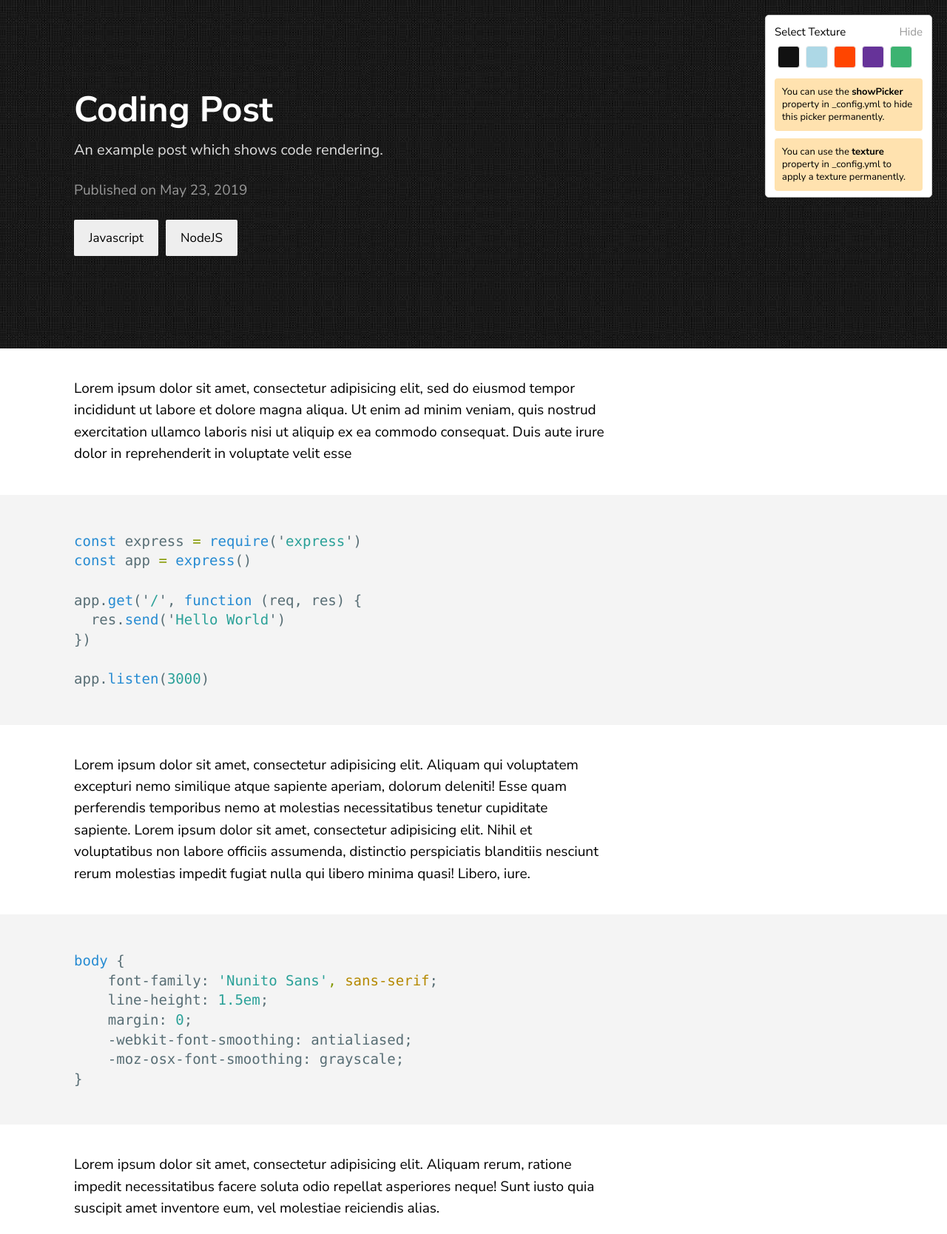
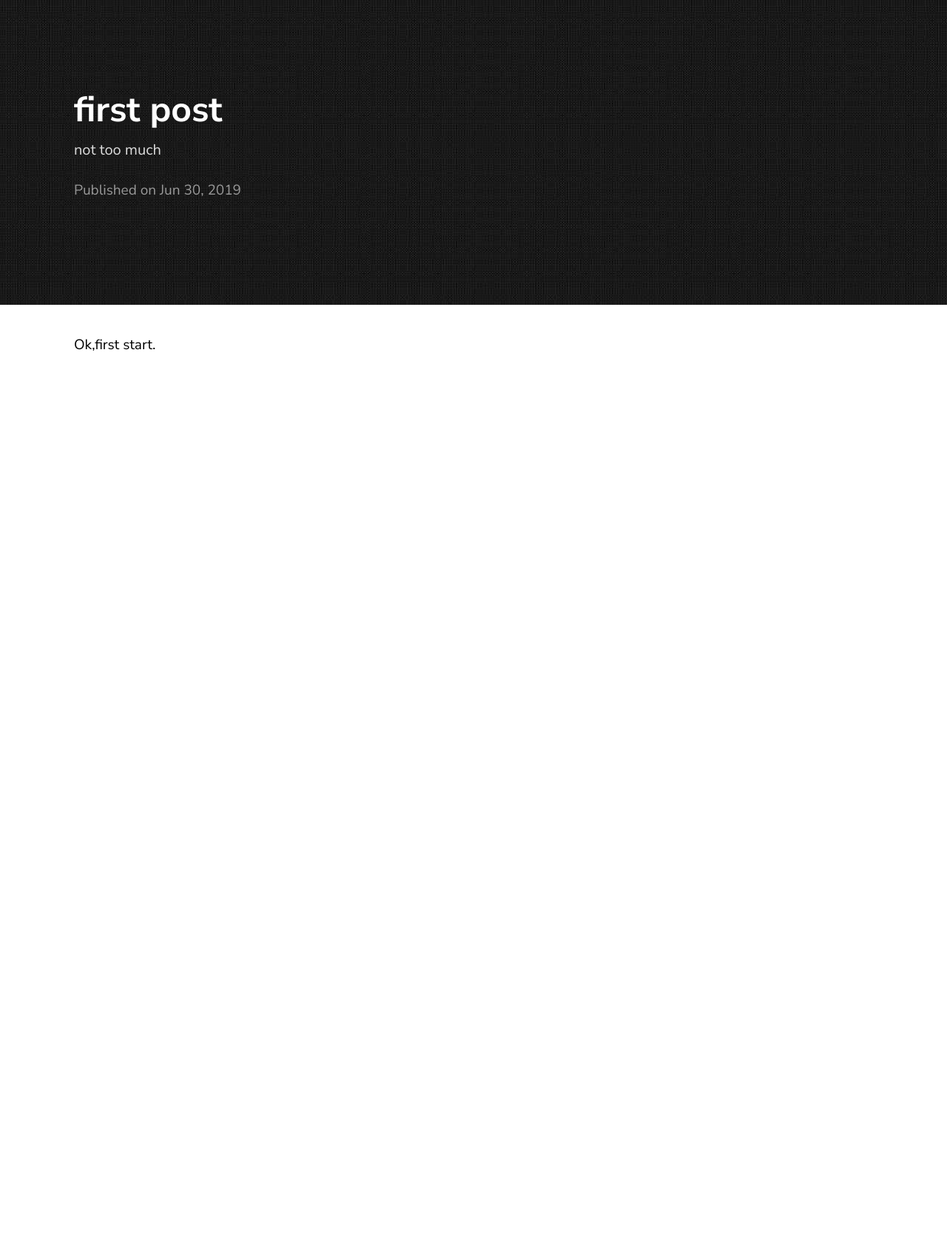
Before and after one commit to isixline/isixline.github.io, a Jekyll site: the page built from _posts/2019-06-30-coding-post.markdown, in a window 1280 px wide. Shown: the whole page at 74% size. Built offline with Jekyll 4.4.1, drawn with Linux system fonts in a browser that asks for light colours; after the commit the page ends 900 px from its top, so only the background shows below that.

Commit message:
first post

````diff
--- a/_config.yml
+++ b/_config.yml
@@ -1,43 +1,26 @@
-title: Texture Theme
-author: GitHub User
-email: your-email@domain.com
-description: > # this means to ignore newlines until "show_exerpts:"
-  Write an awesome description for your new site here. You can edit this
-  line in _config.yml. It will appear in your document head meta (for
-  Google search results) and in your feed.xml site description.
-show_excerpts: true # set to true to show excerpts on the homepage
-baseurl: /texture
+title: isixline
+author: isixline
+email: isixline@qq.com
+show_excerpts: true
 
-# Minima date format
-# refer to http://shopify.github.io/liquid/filters/date/ if you want to customize this
 sass:
   sass_dir: _sass
 
 permalink: /posts/:title/
 texture:
-  title: Adam Denisov
+  title: isixline
   tagline: Developer. Designer
   date_format: "%b %-d, %Y"
   style: black
   showNav: false
-  showPicker: true
+  showPicker: false
 
-  # generate social links in footer
   social_links:
-    twitter: thelehhman
-    github:  thelehhman
-    linkedIn: in/thelehhman
+    twitter: isixline
+    github:  isixline
+    linkedIn: in/航-刘-065130170
     rss: rss
 
 
-# If you want to link only specific pages in your header, uncomment
-# this and add the path to the pages in order as they should show up
-#header_pages:
-# - about.md
-
-# Build settings
-# theme: texture
-
 plugins:
   - jekyll-seo-tag
-#  - jekyll-feed
--- a/_posts/2019-06-30-coding-post.markdown
+++ b/_posts/2019-06-30-coding-post.markdown
@@ -1,32 +1,8 @@
 ---
 layout: post
-title:  "Coding Post"
-description: An example post which shows code rendering.
-date:   2019-05-23 21:03:36 +0530
-categories: Javascript NodeJS
+title:  "first post"
+description: not too much
+categories:
 ---
-Lorem ipsum dolor sit amet, consectetur adipisicing elit, sed do eiusmod tempor incididunt ut labore et dolore magna aliqua. Ut enim ad minim veniam, quis nostrud exercitation ullamco laboris nisi ut aliquip ex ea commodo consequat. Duis aute irure dolor in reprehenderit in voluptate velit esse
 
-```javascript
-const express = require('express')
-const app = express()
-
-app.get('/', function (req, res) {
-  res.send('Hello World')
-})
-
-app.listen(3000)
-```
-
-Lorem ipsum dolor sit amet, consectetur adipisicing elit. Aliquam qui voluptatem excepturi nemo similique atque sapiente aperiam, dolorum deleniti! Esse quam perferendis temporibus nemo at molestias necessitatibus tenetur cupiditate sapiente. Lorem ipsum dolor sit amet, consectetur adipisicing elit. Nihil et voluptatibus non labore officiis assumenda, distinctio perspiciatis blanditiis nesciunt rerum molestias impedit fugiat nulla qui libero minima quasi! Libero, iure.
-
-```scss
-body {
-	font-family: 'Nunito Sans', sans-serif;
-	line-height: 1.5em;
-	margin: 0;
-	-webkit-font-smoothing: antialiased;
-	-moz-osx-font-smoothing: grayscale;
-}
-```
-Lorem ipsum dolor sit amet, consectetur adipisicing elit. Aliquam rerum, ratione impedit necessitatibus facere soluta odio repellat asperiores neque! Sunt iusto quia suscipit amet inventore eum, vel molestiae reiciendis alias.
+Ok,first start.
````
Also changed, not shown: _posts/2019-05-23-welcome-to-jekyll.markdown (deleted, +0 -14 lines), LICENSE.txt (deleted), README.md, screen1.png (deleted), screen2.png (deleted).
